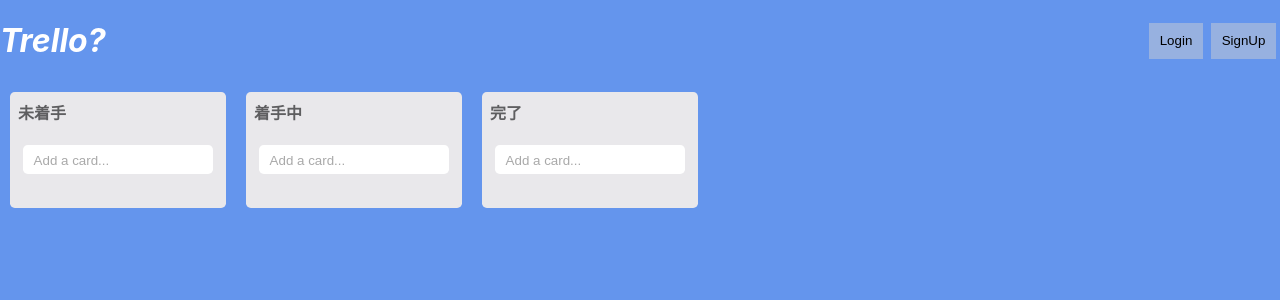
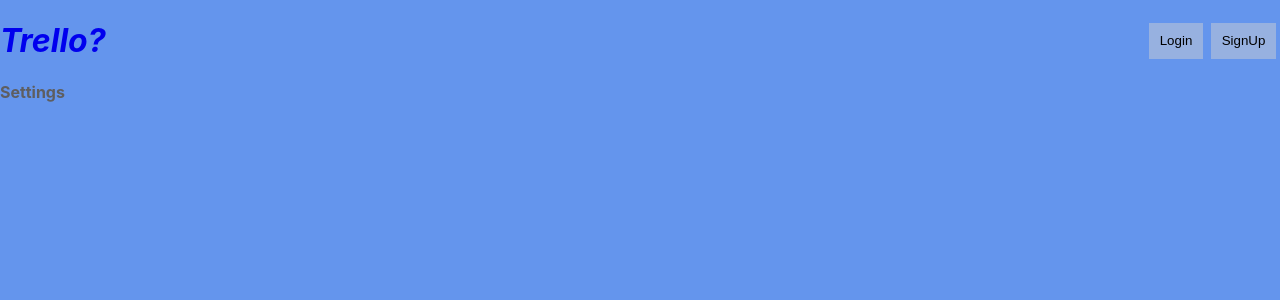
Before and after one commit to ania-23/react-typescript-todo-app-001, a React (Create React App) app: page /settings in a window 1280 px wide. Shown: the top 300 px of the page. Built offline with nearby package versions, Linux system fonts and the light colour scheme.

Commit message:
画面遷移+Blur系削除

```diff
--- a/package.json
+++ b/package.json
@@ -12,6 +12,7 @@
     "@types/react-dom": "^18.2.7",
     "react": "^18.2.0",
     "react-dom": "^18.2.0",
+    "react-router-dom": "^6.16.0",
     "react-scripts": "5.0.1",
     "typescript": "^4.9.5",
     "web-vitals": "^2.1.4"
--- a/src/App.css
+++ b/src/App.css
@@ -95,10 +95,9 @@
   font-weight: bold;
 }
 
-.login-form{
-  /* z-index: 1000;
-  width: 100%;
-  height: 100vh;
-  background-color: rgba(255,255,255,0.5) */
-
+a{
+  text-decoration: none;
 }
+a:visited{
+  color: #fff;
+}
--- a/src/App.tsx
+++ b/src/App.tsx
@@ -1,4 +1,4 @@
-import React, {ChangeEvent, FormEvent, useState} from "react";
+import React, {ChangeEvent, FormEvent, useState, useRef} from "react";
 import "./App.css";
 import SecondaryButton from "./components/SecondaryButton";
 import TodoForm from "./components/TodoForm";
@@ -20,14 +20,6 @@
   const [showFormTodo, setShowFormTodo] = useState(false);
   const [showFormInProgress, setShowFormInProgress] = useState(false);
   const [showFormDone, setShowFormDone] = useState(false);
-
-  // フォームがフォーカスを失ったときのハンドラ
-  const handleFormBlur = () => {
-    console.log("フォーカスが外れた");
-    setShowFormTodo(false);
-    setShowFormInProgress(false);
-    setShowFormDone(false);
-  };
 
   // drag itemを持ったとき
   const onDragStart = (e: React.DragEvent<HTMLLIElement>, todo: todoType) => {
@@ -149,12 +141,6 @@
           onDrop={onDrop}
         >
           <h2>未着手</h2>
-          {/* <TodoList
-            onClick={(event: FormEvent) => inputTextAdd(event, 0)}
-            inputText={inputText}
-            setInputText={setInputText}
-            filterStatus={0}
-          /> */}
           <ul>
             {todoList
               .filter((todo) => todo.status === 0)
@@ -182,7 +168,8 @@
                   onChange={(event: ChangeEvent<HTMLInputElement>) =>
                     handleOnChange(event)
                   }
-                  onBlur={handleFormBlur}
+                  // ref={todoFormTodoRef}
+                  // onBlur={handleFormBlur}
                 />
               ) : (
                 <SecondaryButton
@@ -230,7 +217,8 @@
                   onChange={(event: ChangeEvent<HTMLInputElement>) =>
                     handleOnChange(event)
                   }
-                  onBlur={handleFormBlur}
+                  // onBlur={handleFormBlur}
+                  // ref={todoFormInProgressRef}
                 />
               ) : (
                 <SecondaryButton
@@ -271,7 +259,7 @@
                 </>
               ))}
             <li>
-              {/* <div ref={formRefDone}> */}
+              <div>
                 {showFormDone ? (
                   <TodoForm
                     inputText={inputText}
@@ -279,7 +267,7 @@
                     onChange={(event: ChangeEvent<HTMLInputElement>) =>
                       handleOnChange(event)
                     }
-                  onBlur={handleFormBlur}
+                    // onBlur={handleFormBlur}
                   />
                 ) : (
                   <SecondaryButton
@@ -287,7 +275,7 @@
                     onClick={() => setShowFormDone(true)}
                   />
                 )}
-              {/* </div> */}
+              </div>
             </li>
           </ul>
         </div>
--- /dev/null
+++ b/src/NotFound.tsx
@@ -0,0 +1,14 @@
+import React from "react";
+import Header from "./components/Header";
+
+function NotFound() {
+  return (
+    <>
+      <Header />
+      <h2>Page Not Found</h2>
+      {/* ユーザ設定のコンテンツをここに追加 */}
+    </>
+  );
+}
+
+export default NotFound;
--- /dev/null
+++ b/src/UserSettings.tsx
@@ -0,0 +1,14 @@
+import React from "react";
+import Header from "./components/Header";
+
+function UserSettings() {
+  return (
+    <>
+      <Header />
+      <h2>Settings</h2>
+      {/* ユーザ設定のコンテンツをここに追加 */}
+    </>
+  );
+}
+
+export default UserSettings;
--- a/src/components/Header.tsx
+++ b/src/components/Header.tsx
@@ -1,10 +1,13 @@
 import React, {useState} from "react";
 import LoginForm from "./LoginForm";
 import PrimaryButton from "./PrimaryButton";
+import {Link, Navigate, useNavigate} from "react-router-dom";
 
 const Header: React.FC = () => {
   const [isLoginFormVisible, setIsLoginFormVisible] = useState(false); // ログインフォームの表示状態
   const [isLoggedIn, setIsLoggedIn] = useState(false); // ログイン状態
+
+  const navigate = useNavigate();
 
   // ログインボタンをクリックしたときにモーダルを表示
   const handleLoginButtonClick = () => {
@@ -26,12 +29,15 @@
     console.log("SignUp");
   };
 
+  const handleSettings = () => {
+    navigate("/settings");
+  };
   return (
     <header>
-      <h1>Trello?</h1>
+      <h1>
+        <Link to={`/`}>Trello?</Link>
+      </h1>
       <div className="login">
-        {/* <PrimaryButton text="Login" />
-      <PrimaryButton text="SignUp" /> */}
         {/** ログインボタンを押下した場合*/}
         {isLoginFormVisible && <LoginForm onLogin={handleLoginSuccess} />}
         {/* ログインしていない場合にログインボタンを表示 */}
@@ -46,6 +52,9 @@
 
         {/* ログイン状態に応じてログアウトボタンを表示 */}
         {isLoggedIn && <PrimaryButton text="Logout" onClick={handleLogout} />}
+        {isLoggedIn && (
+          <PrimaryButton text="Settings" onClick={handleSettings} />
+        )}
       </div>
     </header>
   );
--- a/src/components/TodoForm.tsx
+++ b/src/components/TodoForm.tsx
@@ -1,14 +1,17 @@
-import React, {FormEvent, ChangeEvent, useState} from "react";
+import React, {FormEvent, ChangeEvent, useState, RefObject} from "react";
 
 interface Props {
   inputText: string;
   onClick: (event: FormEvent) => void;
   onChange: (event: ChangeEvent<HTMLInputElement>) => void;
-  onBlur: (event: React.FocusEvent<HTMLFormElement>) => void;
+  //   onBlur: (event: React.FocusEvent<HTMLFormElement>) => void;
+  //   ref: RefObject<HTMLFormElement>;
 }
 
 const TodoForm: React.FC<Props> = (props) => {
-  const {inputText, onClick, onChange, onBlur} = props;
+  //   const {inputText, onClick, onChange, onBlur, ref} = props;
+  //   const {inputText, onClick, onChange, onBlur} = props;
+  const {inputText, onClick, onChange} = props;
 
   const [isFocusInsideForm, setIsFocusInsideForm] = useState(false);
 
@@ -26,7 +29,9 @@
 
   return (
     // <form onBlur={onBlur} onFocus={handleFocusInsideForm}>
-    <form onBlur={onBlur}>
+    // <form onBlur={onBlur} ref={ref}>
+    // <form onBlur={onBlur}>
+    <form>
       <input
         type="text"
         id="inputValue"
--- a/src/index.tsx
+++ b/src/index.tsx
@@ -1,15 +1,33 @@
-import React from 'react';
-import ReactDOM from 'react-dom/client';
-import './index.css';
-import App from './App';
-import reportWebVitals from './reportWebVitals';
+import React from "react";
+import ReactDOM from "react-dom/client";
+import reportWebVitals from "./reportWebVitals";
+import {createBrowserRouter, RouterProvider} from "react-router-dom";
+
+import "./index.css";
+import App from "./App";
+import UserSettings from "./UserSettings";
+import NotFound from "./NotFound";
 
 const root = ReactDOM.createRoot(
-  document.getElementById('root') as HTMLElement
+  document.getElementById("root") as HTMLElement
 );
+const router = createBrowserRouter([
+  {
+    path: "/",
+    element: <App />,
+  },
+  {
+    path: "/settings",
+    element: <UserSettings />,
+  },
+  {
+    path: "*",
+    element: <NotFound />,
+  },
+]);
 root.render(
   <React.StrictMode>
-    <App />
+    <RouterProvider router={router} />
   </React.StrictMode>
 );
 
```
Also changed, not shown: src/components/TodoList.tsx (+8 -2 lines), 1 other file (tests, documents, lock files or other folders). Lines whose indentation alone changed are shown as unchanged.
